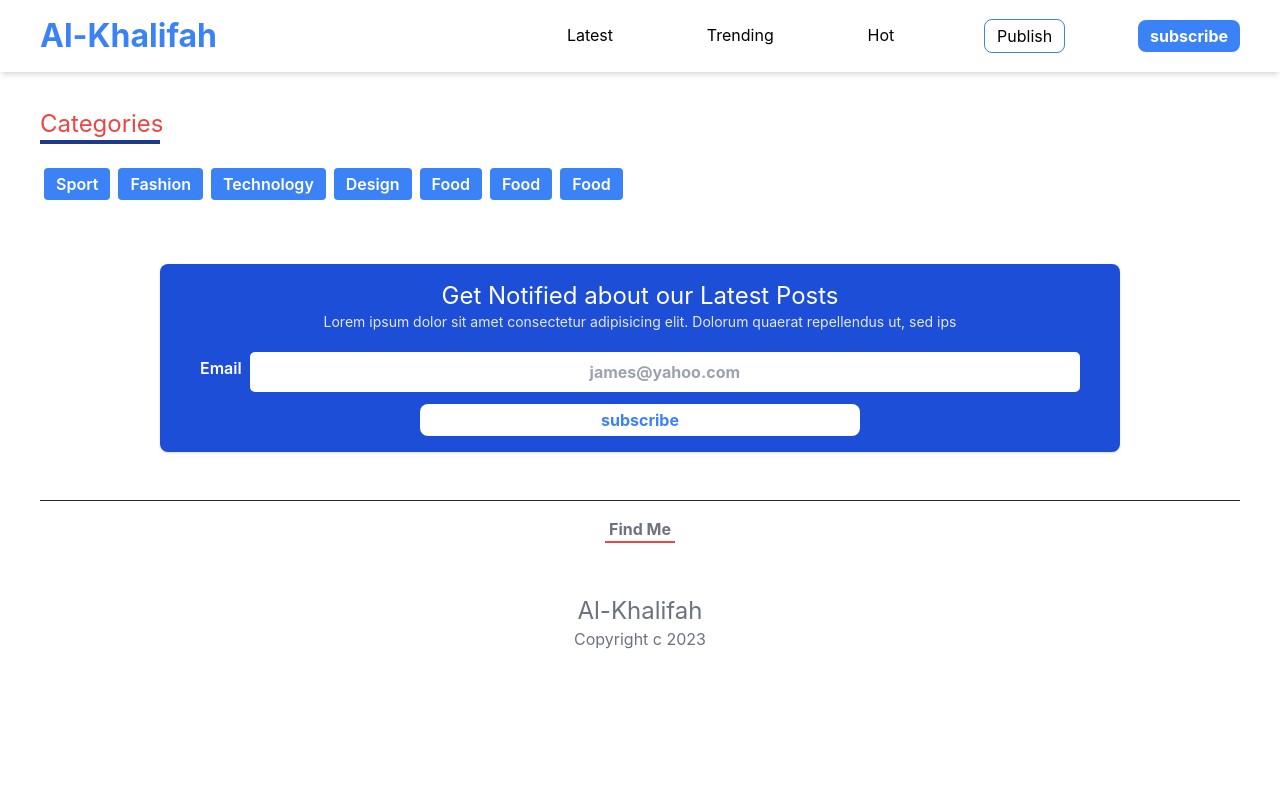
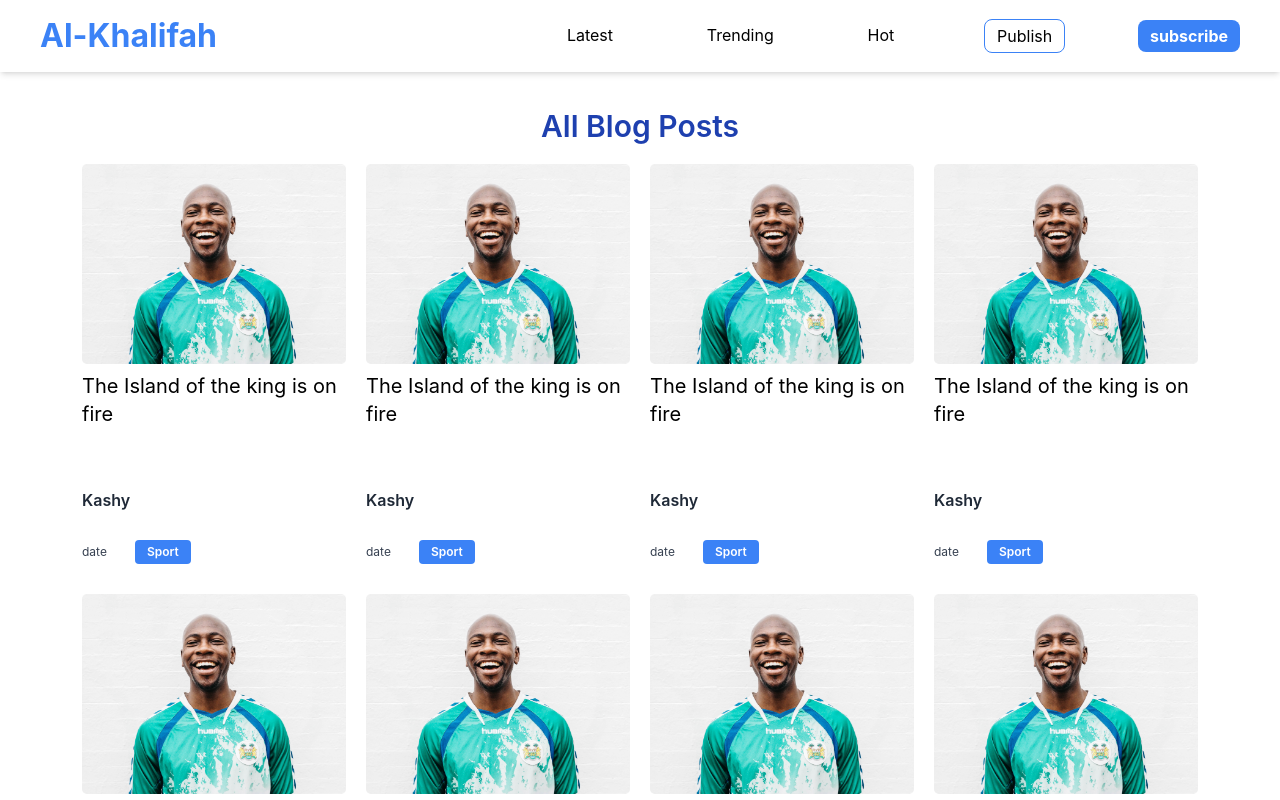
Before and after one commit to Abi0l9/blog-utiva, a React (Create React App) app in the folder frontend/: page /blogs in a window 1280 px wide. Shown: the top 800 px of the page. Built offline with nearby package versions, Linux system fonts and the light colour scheme.

Commit message:
all blog posts page designed

```diff
--- a/frontend/src/Layout.jsx
+++ b/frontend/src/Layout.jsx
@@ -3,10 +3,11 @@ import { Routes, Route } from "react-router-dom";
 import Header from "./components/Header/Header";
 import Main from "./components/Main";
 import Publish from "./components/Publish";
+import AllBlogs from "./components/Blog/AllBlogs";
+import Selected from "./components/Blog/Selected";
 import Categories from "./components/Categories";
 import Subscribe from "./components/Subscribe";
 import Footer from "./components/Footer";
-import Selected from "./components/Blog/Selected";
 
 const Layout = () => {
   return (
@@ -16,6 +17,7 @@ const Layout = () => {
         <Route element={<Main />} path="/" />
         <Route element={<Main />} path="/home" />
         <Route element={<Publish />} path="/publish" />
+        <Route element={<AllBlogs />} path="/blogs" />
         <Route element={<Selected />} path="/blogs/selected" />
       </Routes>
       <Categories />
--- /dev/null
+++ b/frontend/src/components/Blog/AllBlogs.jsx
@@ -0,0 +1,74 @@
+import React from "react";
+import BlogCard from "../Main/BlogCard";
+import Img from "../../assets/img/test1.jpg";
+import Category from "../Category";
+
+const AllBlogs = () => {
+  return (
+    <div className="p-3 mb-12 md:px-8 min-h-[600px] lg:px-10">
+      <p className="text-3xl text-center text-blue-800 font-semibold mb-5">
+        All Blog Posts
+      </p>
+      <div className="flex flex-col md:flex-row md:justify-center md:gap-x-5 md:gap-y-10 md:items-center md:flex-wrap w-full">
+        <BlogCard
+          image={Img}
+          author="Kashy"
+          category={<Category color="blue">Sport</Category>}
+          date="date"
+          title="The Island of the king is on fire"
+        />
+        <BlogCard
+          image={Img}
+          author="Kashy"
+          category={<Category color="blue">Sport</Category>}
+          date="date"
+          title="The Island of the king is on fire"
+        />
+        <BlogCard
+          image={Img}
+          author="Kashy"
+          category={<Category color="blue">Sport</Category>}
+          date="date"
+          title="The Island of the king is on fire"
+        />
+        <BlogCard
+          image={Img}
+          author="Kashy"
+          category={<Category color="blue">Sport</Category>}
+          date="date"
+          title="The Island of the king is on fire"
+        />
+        <BlogCard
+          image={Img}
+          author="Kashy"
+          category={<Category color="blue">Sport</Category>}
+          date="date"
+          title="The Island of the king is on fire"
+        />
+        <BlogCard
+          image={Img}
+          author="Kashy"
+          category={<Category color="blue">Sport</Category>}
+          date="date"
+          title="The Island of the king is on fire"
+        />
+        <BlogCard
+          image={Img}
+          author="Kashy"
+          category={<Category color="blue">Sport</Category>}
+          date="date"
+          title="The Island of the king is on fire"
+        />
+        <BlogCard
+          image={Img}
+          author="Kashy"
+          category={<Category color="blue">Sport</Category>}
+          date="date"
+          title="The Island of the king is on fire"
+        />
+      </div>
+    </div>
+  );
+};
+
+export default AllBlogs;
--- a/frontend/src/components/Category.jsx
+++ b/frontend/src/components/Category.jsx
@@ -3,7 +3,7 @@ const Category = ({ color, children }) => {
     <div
       className={`bg-${color}-500 m-1 py-1 px-3 rounded-[4px] cursor-pointer  transition-all hover:-translate-y-1 hover:scale-110 duration-200 text-white active:bg-${color}-900`}
     >
-      <p className="font-semibold">{children}</p>
+      <div className="font-semibold">{children}</div>
     </div>
   );
 };
--- a/frontend/src/components/Header/Header.jsx
+++ b/frontend/src/components/Header/Header.jsx
@@ -35,7 +35,7 @@ const MenuItems = ({ styles, handleClick }) => {
         </li>
         <li onClick={handleClick} className="p-1 cursor-pointer ">
           <a
-            href="/"
+            href="/blogs"
             className="active:rounded-[5px] hover:border-b-2 border-blue-500"
           >
             All Blog Posts
--- a/frontend/src/components/Main/BlogCard.jsx
+++ b/frontend/src/components/Main/BlogCard.jsx
@@ -18,9 +18,9 @@ const BlogCard = ({ image, title, date, category, author }) => {
           <p className="text-base md:font-semibold text-gray-800 my-3">
             {author}
           </p>
-          <div className="flex flex-row">
-            <p className="text-xs my-3 text-gray-700 mr-6">{date}</p>
-            <p className="text-xs my-3 text-gray-700">{category}</p>
+          <div className="flex flex-row items-center">
+            <div className="text-xs my-3 text-gray-700 mr-6">{date}</div>
+            <div className="text-xs my-3 text-gray-700">{category}</div>
           </div>
         </div>
       </div>
```
